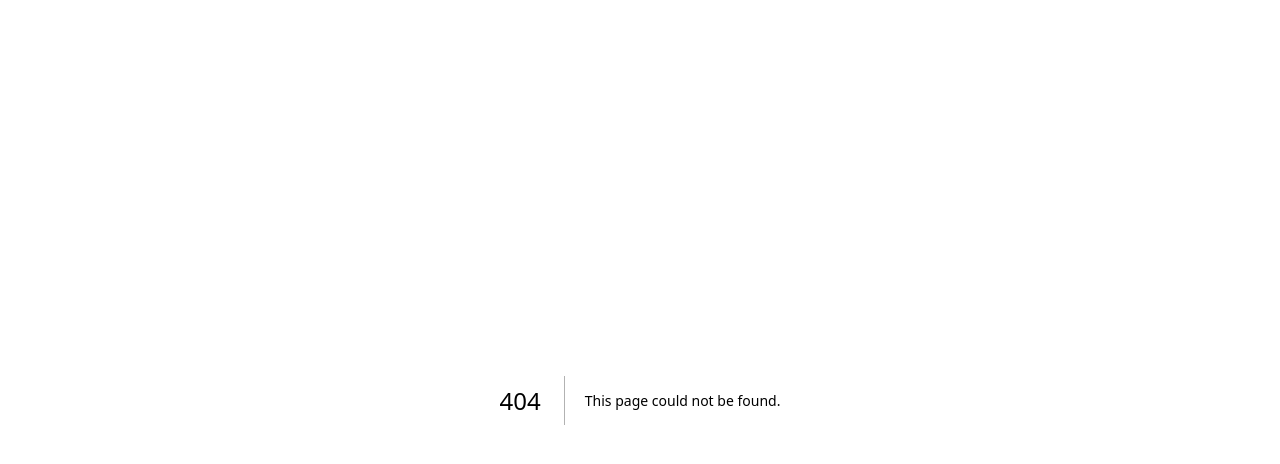
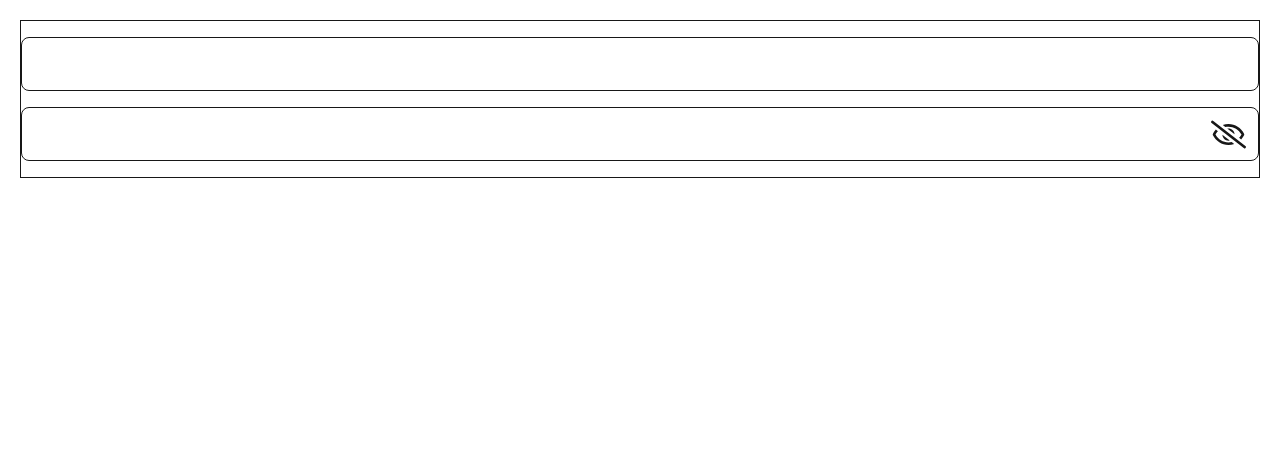
Before and after one commit to dev-brunosantos/Marcados-Next, a Next.js app: page /login in a window 1280 px wide. Before the commit this address had no page. Shown: the top 464 px of the page. Built offline with nearby package versions, Linux system fonts and the light colour scheme.

Commit message:
Criando o modelo da tela de login

```diff
--- /dev/null
+++ b/src/app/(pages)/login/page.tsx
@@ -0,0 +1,17 @@
+import { InputComponent } from "@/src/components/Inputs";
+import { Tela, TelaContainer } from "@/src/components/Tela";
+
+export default function Login() {
+    return (
+        <Tela>
+            <TelaContainer>
+                <InputComponent
+                    isPassword={false}
+                />
+                <InputComponent
+                    isPassword={true}
+                />
+            </TelaContainer>
+        </Tela>
+    )
+}
```
